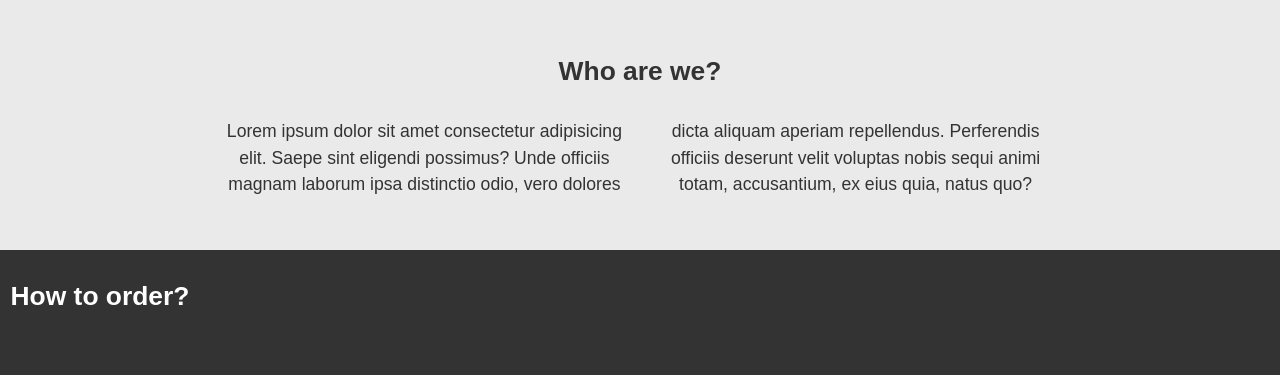
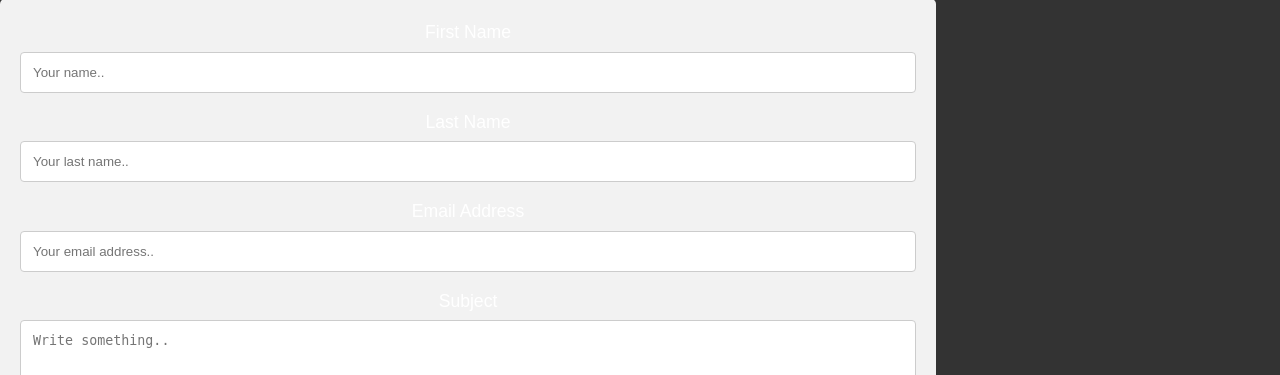
Before and after one commit to alunat01/finalyearproject, a PHP site: page /contact.html in a window 1280 px wide. Shown: the part 533-908 px from the top of the page. Run offline with PHP 8.4, Linux system fonts and the light colour scheme.

Commit message:
Menu and contact page template

```diff
--- a/contact.html
+++ b/contact.html
@@ -50,75 +50,32 @@
       <!-- Main Area -->
       <main id="main">
          <!-- Section A -->
-         <section id="section-a" class="grid">
-            <div class="content-wrap">
-               <h2 class="content-title">Who are we?</h2>
-               <div class="content-text">
-                  <p>Lorem ipsum dolor sit amet consectetur adipisicing elit. Saepe sint eligendi possimus? Unde officiis magnam laborum ipsa distinctio odio, vero dolores dicta aliquam aperiam repellendus. Perferendis officiis deserunt velit voluptas nobis sequi
-                     animi totam, accusantium, ex eius quia, natus quo?
-                  </p>
-               </div>
-            </div>
-         </section>
-         <!-- Section B -->
-          <section id="section-b-title" class="grid">
-                                      <h2 class="content-title">How to order?</h2>
-</section>
 
-         <section id="section-b" class="grid">
-            <ul>
-               <li>
-                  <div class="card">
-                     <img src="https://static.pexels.com/photos/574077/pexels-photo-574077.jpeg" alt="">
-                     <div class="card-content">
-                        <h3 class="card-title">Join Us</h3>
-                        <p>Lorem ipsum dolor sit amet consectetur adipisicing elit. Nostrum culpa neque quo eum et quasi velit voluptatum cum maiores exercitationem.</p>
-                     </div>
-                  </div>
-               </li>
-               <li>
-                  <div class="card">
-                     <img src="https://static.pexels.com/photos/261628/pexels-photo-261628.jpeg" alt="">
-                     <div class="card-content">
-                        <h3 class="card-title">Delicious Food</h3>
-                        <p>Lorem ipsum dolor sit amet consectetur adipisicing elit. Nostrum culpa neque quo eum et quasi velit voluptatum cum maiores exercitationem.</p>
-                     </div>
-                  </div>
-               </li>
-               <li>
-                  <div class="card">
-                     <img src="https://static.pexels.com/photos/265087/pexels-photo-265087.jpeg" alt="">
-                     <div class="card-content">
-                        <h3 class="card-title">Get it delivered</h3>
-                        <p>Lorem ipsum dolor sit amet consectetu
-                            r adipisicing elit. Nostrum culpa neque quo eum et quasi velit voluptatum cum maiores exercitationem.</p>
-                     </div>
-                  </div>
-               </li>
-            </ul>
-         </section>
-         <!-- Section C -->
-         <section id="section-c" class="grid">
-            <div class="content-wrap">
-               <p>Cool Food Quote in blockquote</p>
-            </div>
-         </section>
-         <!-- Section D -->
-         <section id="section-d" class="grid">
-            <div class="box">
-               <h2 class="content-title">Contact Us</h2>
-               <p>You can contact us using our form found here!</p>
-            </div>
-            <div class="box">
-               <h2 class="content-title">Our Story</h2>
-               <p>Want to hear our journey .... Read More button </p>
-            </div>
-         </section>
-                  <section id="section-e" class="grid">
-            <div class="content-wrap">
-               <p>section e - Add pictures</p>
-            </div>
-         </section>
+
+          <section id="section-form">
+
+          <div class="container">
+  <form action="action_page.php">
+
+    <label for="fname">First Name</label>
+    <input type="text" id="fname" name="firstname" placeholder="Your name..">
+
+    <label for="lname">Last Name</label>
+    <input type="text" id="lname" name="lastname" placeholder="Your last name..">
+
+    <label for="lname">Email Address</label>
+    <input type="text" id="eaddress" name="email" placeholder="Your email address..">
+
+
+    <label for="subject">Subject</label>
+    <textarea id="subject" name="subject" placeholder="Write something.." style="height:200px"></textarea>
+
+    <input type="submit" value="Submit">
+
+  </form>
+</div>
+          </section>
+
       </main>
       <!-- Footer -->
       <footer id="main-footer" class="grid">
--- a/css/style.css
+++ b/css/style.css
@@ -150,7 +150,7 @@ p {
 
 /* Section A */
 
-#section-a {
+#section-a, #menu-1-list {
 	background: #eaeaea;
 	color: #333;
 	padding-bottom: 2em;
@@ -261,7 +249,7 @@ p {
 
 
 /* CSS only show hide */
-input {
+#body-menu input {
   visibility: hidden;
 }
 
@@ -279,23 +267,28 @@ input[type=checkbox]:checked + div p {
 input:before {
   /* font-family: FontAwesome; */
   /* content: "\f0fe"; */
-  content: "\002295";
+  content: "\002295"; /* HTML character code for circle plus */
   position: absolute;
   left: 15px;
-  visibility: visible;
+  bottom: 5px;
+  visibility: hidden;
 }
 
 input[type=checkbox]:checked:before {
   /* content: "\f146"; */
-  content: "\002296";
+  content: "\002296"; /* HTML character code for circle minus */
 }
 
 label h3 {
   display: inline-block;
   position: relative;
-  left: 25px;
+  margin-left: -1em;
 }
 
+label h3:hover {
+    text-decoration: underline;
+    cursor: pointer;
+}
 .answer,
 .answer p {
   height: 0;
@@ -306,19 +299,41 @@ label h3 {
 /* CSS only show hide */
 
 
+.container {
+    visibility: visible;
+    width: 70%;
+}
 
 
+.container input[type=text], .container select, .container textarea {
+    width: 100%;
+    padding: 12px;
+    border: 1px solid #ccc;
+    border-radius: 4px;
+    box-sizing: border-box;
+    margin-top: 6px;
+    margin-bottom: 16px;
+    resize: vertical;
+}
 
+.container input[type=submit] {
+    background-color: #4CAF50;
+    color: white;
+    padding: 12px 20px;
+    border: none;
+    border-radius: 4px;
+    cursor: pointer;
+}
 
+.container input[type=submit]:hover {
+    background-color: #45a049;
+}
 
-
-
-
-
-
-
-
-
+.container {
+    border-radius: 5px;
+    background-color: #f2f2f2;
+    padding: 20px;
+}
 
 
 
@@ -345,18 +360,18 @@ label h3 {
 		display: grid;
 		grid-template-columns: 1fr repeat(2, minmax(auto, 25em)) 1fr;
 	}
-	#section-a h2 {
+	#section-a h2,  {
 		padding-top: 2em;
 	}
-	#section-a .content-text {
+	#section-a .content-text, #menu-1-list .content-text {
 		columns: 2;
 		column-gap: 2em;
 	}
-	#section-a .content-text p {
+	#section-a .content-text p, #menu-1-list .content-text p {
 		padding-top: 0;
 	}
 	.content-wrap,
-	#section-b ul {
+	#section-b ul, #menu-1-list .content-text {
 		grid-column: 2/4;
 	}
 	.box,
--- a/index.html
+++ b/index.html
@@ -1,5 +1,7 @@
 <!doctype html>
-<!-- C:\Users\aluna\Documents\finalyearproject -->
+<!--
+    C:\Users\aluna\Documents\finalyearproject
+-->
 <html lang="en">
    <head>
       <meta charset="utf-8">
```
Also changed, not shown: other parts of css/style.css (+38 -18 lines), menu.html (+98 -50 lines).
